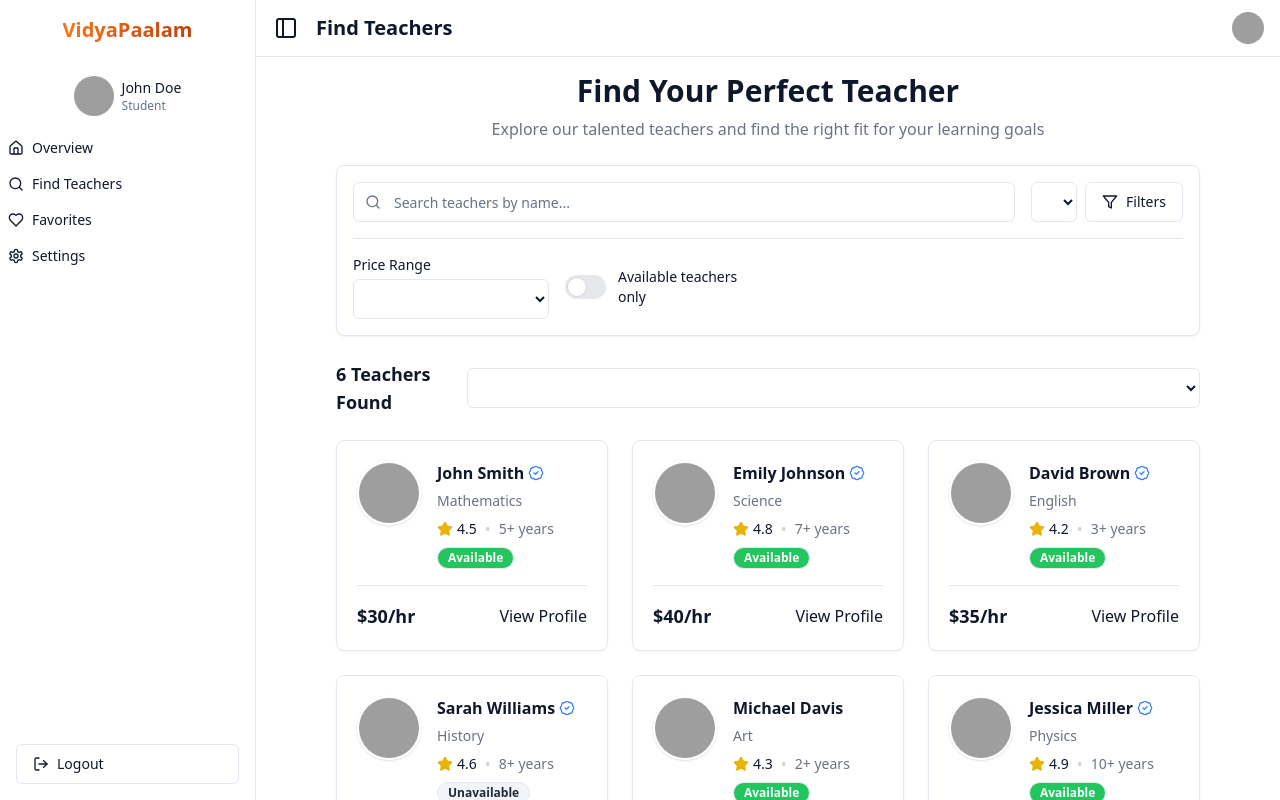
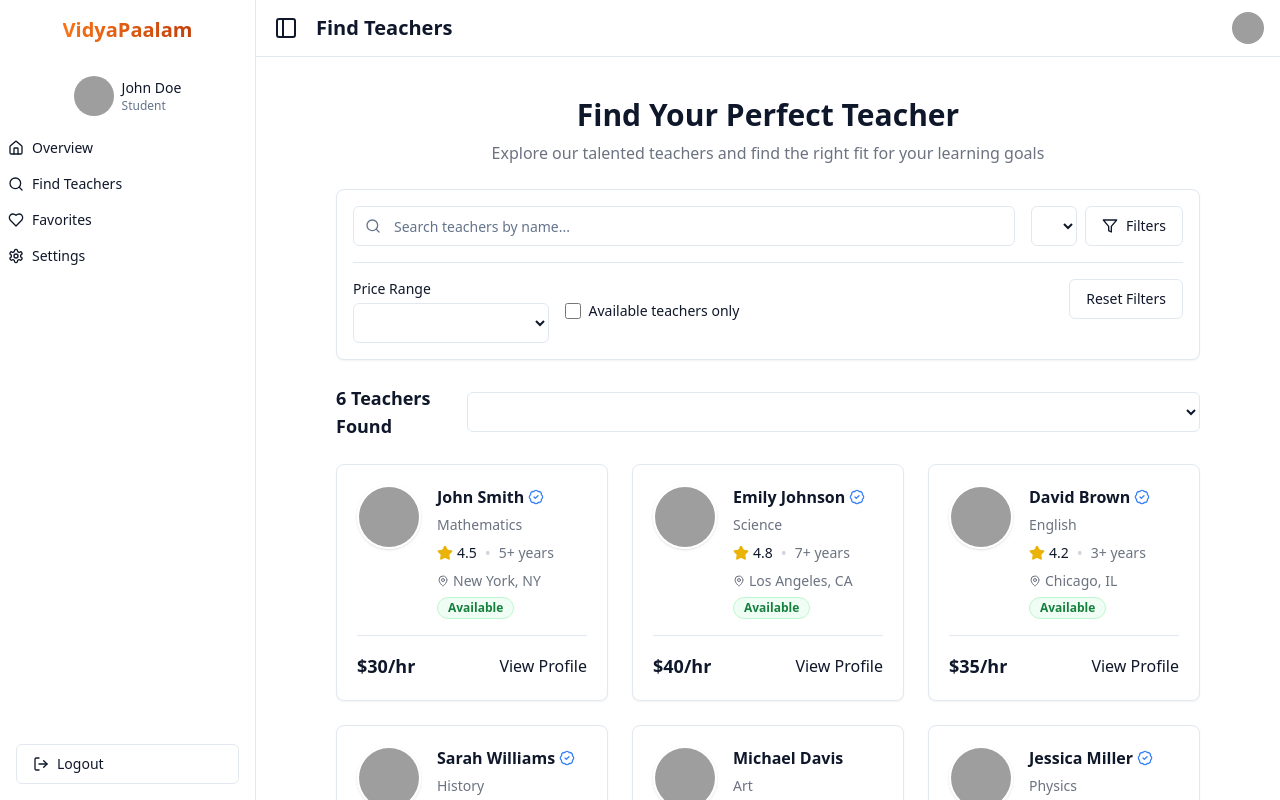
Before and after one commit to NgameNaruto/skill-connect-vidya, a React (Vite) app: page /student/find-teacher in a window 1280 px wide. Both pictures are taken after a click on the button "Filters". Shown: the top 800 px of the page. Built offline with nearby package versions, Linux system fonts and the light colour scheme; grey boxes are pictures that could not be loaded; the HTML template or start-up script is replaced by a standard one.

Commit message:
Fix: Find teacher page functionality
Corrects issues with the find teacher page functionality.

```diff
--- a/src/pages/student/FindTeacher.tsx
+++ b/src/pages/student/FindTeacher.tsx
@@ -1,11 +1,11 @@
 
-import React, { useState } from "react";
+import React, { useState, useEffect } from "react";
 import { motion } from "framer-motion";
 import { Input } from "@/components/ui/input";
 import { Button } from "@/components/ui/button";
 import { Card, CardContent } from "@/components/ui/card";
 import { Avatar, AvatarImage, AvatarFallback } from "@/components/ui/avatar";
-import { BadgeCheck, Filter, Search, Star } from "lucide-react";
+import { BadgeCheck, Filter, Search, Star, MapPin } from "lucide-react";
 import {
   Select,
   SelectTrigger,
@@ -14,6 +14,8 @@ import {
   SelectValue
 } from "@/components/ui/select";
 import { Badge } from "@/components/ui/badge";
+import { Checkbox } from "@/components/ui/checkbox";
+import { useToast } from "@/hooks/use-toast";
 
 const subjects = [
   { id: "math", name: "Mathematics" },
@@ -46,6 +48,7 @@ const teachers = [
     verification: "verified",
     experience: "5+ years",
     available: true,
+    location: "New York, NY",
   },
   {
     id: "2",
@@ -57,6 +60,7 @@ const teachers = [
     verification: "verified",
     experience: "7+ years",
     available: true,
+    location: "Los Angeles, CA",
   },
   {
     id: "3",
@@ -68,6 +72,7 @@ const teachers = [
     verification: "verified",
     experience: "3+ years",
     available: true,
+    location: "Chicago, IL",
   },
   {
     id: "4",
@@ -79,6 +84,7 @@ const teachers = [
     verification: "verified",
     experience: "8+ years",
     available: false,
+    location: "Houston, TX",
   },
   {
     id: "5",
@@ -90,6 +96,7 @@ const teachers = [
     verification: "pending",
     experience: "2+ years",
     available: true,
+    location: "Phoenix, AZ",
   },
   {
     id: "6",
@@ -101,23 +108,47 @@ const teachers = [
     verification: "verified",
     experience: "10+ years",
     available: true,
+    location: "Philadelphia, PA",
   },
 ];
 
 const FindTeacher = () => {
+  const { toast } = useToast();
   const [searchTerm, setSearchTerm] = useState("");
   const [selectedSubject, setSelectedSubject] = useState("");
   const [priceRange, setPriceRange] = useState("any");
   const [sortOption, setSortOption] = useState("relevance");
   const [showFilters, setShowFilters] = useState(false);
   const [availableOnly, setAvailableOnly] = useState(false);
+  const [filteredTeachers, setFilteredTeachers] = useState(teachers);
 
   const handleSearch = (event: React.ChangeEvent<HTMLInputElement>) => {
     setSearchTerm(event.target.value);
   };
 
+  const handleSubjectChange = (value: string) => {
+    setSelectedSubject(value);
+  };
+
+  const handlePriceRangeChange = (value: string) => {
+    setPriceRange(value);
+  };
+
   const handleSortChange = (value: string) => {
     setSortOption(value);
+  };
+
+  const handleResetFilters = () => {
+    setSearchTerm("");
+    setSelectedSubject("");
+    setPriceRange("any");
+    setAvailableOnly(false);
+    setSortOption("relevance");
+
+    toast({
+      title: "Filters reset",
+      description: "All search filters have been cleared.",
+    });
   };
 
   const getSortLabel = (value: string) => {
@@ -135,8 +166,10 @@ const FindTeacher = () => {
     }
   };
 
-  // Filter by search term, subject, and availability
-  const filteredTeachers = teachers.filter((teacher) => {
+  // Apply filters and sorting whenever relevant state changes
+  useEffect(() => {
+    // Filter by search term, subject, availability and price
+    let results = teachers.filter((teacher) => {
       const searchMatch = teacher.name.toLowerCase().includes(searchTerm.toLowerCase());
       const subjectMatch = selectedSubject ? teacher.subject === selectedSubject : true;
       const availabilityMatch = availableOnly ? teacher.available : true;
@@ -153,8 +186,8 @@ const FindTeacher = () => {
       return searchMatch && subjectMatch && availabilityMatch && priceMatch;
     });
 
-  // Sort filtered teachers
-  const sortedTeachers = [...filteredTeachers].sort((a, b) => {
+    // Apply sorting
+    results = [...results].sort((a, b) => {
       switch (sortOption) {
         case "rating":
           return b.rating - a.rating;
@@ -163,16 +196,19 @@ const FindTeacher = () => {
         case "price_high":
           return b.price - a.price;
         default:
-        return 0;
+          return 0; // Default sorting (relevance)
       }
     });
+
+    setFilteredTeachers(results);
+  }, [searchTerm, selectedSubject, priceRange, availableOnly, sortOption]);
 
   return (
     <motion.div
       initial={{ opacity: 0, y: 20 }}
       animate={{ opacity: 1, y: 0 }}
       transition={{ duration: 0.3 }}
-      className="container space-y-6"
+      className="container py-6 space-y-6"
     >
       <div className="space-y-2 text-center">
         <h2 className="text-3xl font-bold">Find Your Perfect Teacher</h2>
@@ -196,7 +232,7 @@ const FindTeacher = () => {
           </div>
 
           <div className="flex flex-col sm:flex-row gap-2">
-            <Select value={selectedSubject} onValueChange={setSelectedSubject}>
+            <Select value={selectedSubject} onValueChange={handleSubjectChange}>
               <SelectTrigger className="w-full sm:w-[180px]">
                 <SelectValue>
                   {selectedSubject ? subjects.find(s => s.id === selectedSubject)?.name : "Subject"}
@@ -232,7 +268,7 @@ const FindTeacher = () => {
             <div className="grid grid-cols-1 sm:grid-cols-2 lg:grid-cols-4 gap-4">
               <div>
                 <label className="text-sm font-medium mb-1 block">Price Range</label>
-                <Select value={priceRange} onValueChange={setPriceRange}>
+                <Select value={priceRange} onValueChange={handlePriceRangeChange}>
                   <SelectTrigger>
                     <SelectValue>
                       {priceRanges.find(p => p.id === priceRange)?.name || "Any Price"}
@@ -247,16 +283,19 @@ const FindTeacher = () => {
               </div>
 
               <div className="flex items-center">
-                <label className="flex items-center cursor-pointer">
-                  <input
-                    type="checkbox"
+                <label className="flex items-center space-x-2 cursor-pointer">
+                  <Checkbox
                     checked={availableOnly}
-                    onChange={() => setAvailableOnly(!availableOnly)}
-                    className="sr-only peer"
+                    onCheckedChange={(checked) => setAvailableOnly(checked === true)}
                   />
-                  <div className="relative w-11 h-6 bg-gray-200 peer-focus:outline-none peer-focus:ring-4 peer-focus:ring-blue-300 rounded-full peer peer-checked:after:translate-x-full peer-checked:after:border-white after:content-[''] after:absolute after:top-[2px] after:left-[2px] after:bg-white after:border-gray-300 after:border after:rounded-full after:h-5 after:w-5 after:transition-all peer-checked:bg-blue-600"></div>
-                  <span className="ml-3 text-sm font-medium">Available teachers only</span>
+                  <span className="text-sm font-medium">Available teachers only</span>
                 </label>
+              </div>
+
+              <div className="sm:col-span-2 flex justify-end">
+                <Button variant="outline" onClick={handleResetFilters}>
+                  Reset Filters
+                </Button>
               </div>
             </div>
           </motion.div>
@@ -266,7 +305,7 @@ const FindTeacher = () => {
       {/* Results Header */}
       <div className="flex items-center justify-between">
         <h3 className="text-lg font-semibold">
-          {sortedTeachers.length} Teachers Found
+          {filteredTeachers.length} {filteredTeachers.length === 1 ? 'Teacher' : 'Teachers'} Found
         </h3>
         <Select value={sortOption} onValueChange={handleSortChange}>
           <SelectTrigger className="w-[180px]">
@@ -285,7 +324,7 @@ const FindTeacher = () => {
 
       {/* Teachers Grid */}
       <div className="grid grid-cols-1 md:grid-cols-2 lg:grid-cols-3 gap-6">
-        {sortedTeachers.map((teacher) => (
+        {filteredTeachers.map((teacher) => (
           <Card key={teacher.id} className="overflow-hidden hover:shadow-md transition-shadow">
             <CardContent className="p-5">
               <div className="flex items-start space-x-4">
@@ -317,11 +356,16 @@ const FindTeacher = () => {
                     <span className="text-sm text-gray-500">{teacher.experience}</span>
                   </div>
 
+                  <div className="flex items-center text-sm text-gray-500">
+                    <MapPin className="h-3 w-3 mr-1" />
+                    {teacher.location}
+                  </div>
+
                   <div className="flex items-center mt-2">
                     {teacher.available ? (
-                      <Badge variant="success" className="text-xs">Available</Badge>
+                      <Badge variant="outline" className="bg-green-50 text-green-700 border-green-200 text-xs">Available</Badge>
                     ) : (
-                      <Badge variant="secondary" className="text-xs">Unavailable</Badge>
+                      <Badge variant="outline" className="bg-gray-50 text-gray-500 border-gray-200 text-xs">Unavailable</Badge>
                     )}
                   </div>
                 </div>
@@ -339,10 +383,17 @@ const FindTeacher = () => {
       </div>
 
       {/* No Results */}
-      {sortedTeachers.length === 0 && (
+      {filteredTeachers.length === 0 && (
         <div className="py-12 text-center">
           <h4 className="text-lg font-medium mb-2">No teachers found</h4>
           <p className="text-gray-500">Try adjusting your search criteria</p>
+          <Button
+            variant="outline"
+            onClick={handleResetFilters}
+            className="mt-4"
+          >
+            Reset Filters
+          </Button>
         </div>
       )}
     </motion.div>
```
Lines whose indentation alone changed are shown as unchanged.
